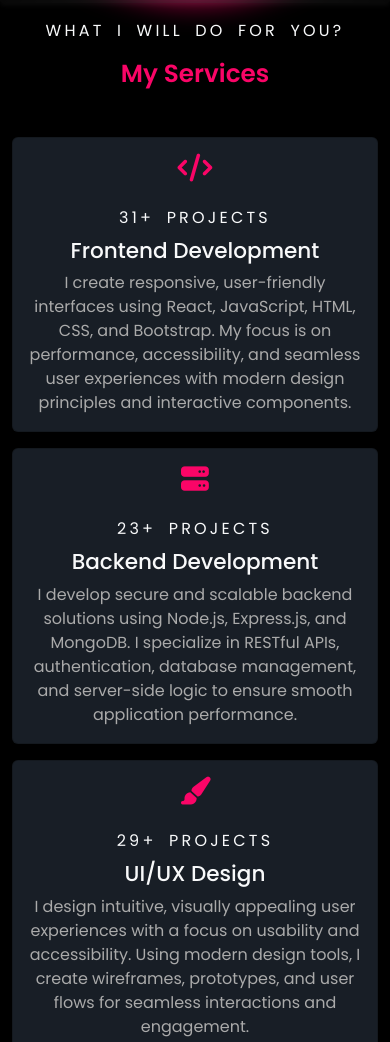
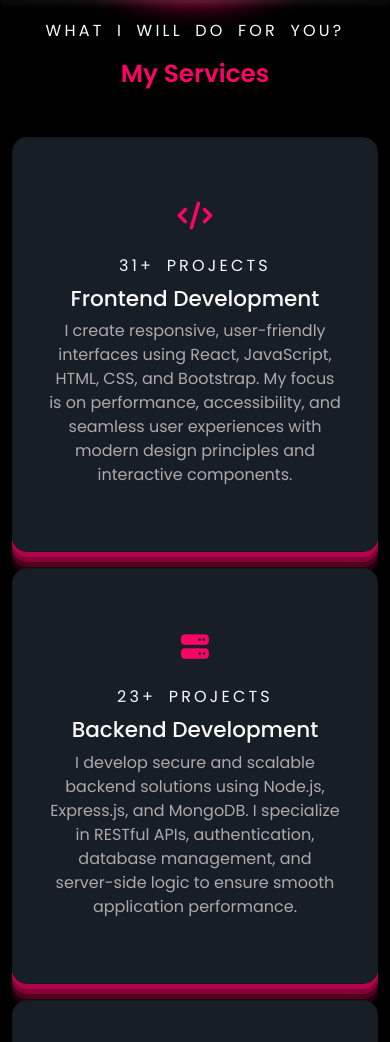
Before and after one commit to parkashkumarcs/my-official-webpage, a plain HTML site: page src/HTML/home.html in a window 390 px wide. Shown: the part 2080-3122 px from the top of the page. Drawn offline with nearby package versions, Linux system fonts and the light colour scheme.

Commit message:
service cards section updated4 03/06/2025

```diff
--- a/src/CSS/home.css
+++ b/src/CSS/home.css
@@ -1,12 +1,12 @@
-@import url('https://fonts.googleapis.com/css2?family=Poppins:ital,wght@0,100;0,200;0,300;0,400;0,500;0,600;0,700;0,800;0,900;1,100;1,200;1,300;1,400;1,500;1,600;1,700;1,800;1,900&display=swap');
-@import url('https://fonts.googleapis.com/css2?family=Merriweather+Sans:ital,wght@0,300..800;1,300..800&display=swap');
+@import url("https://fonts.googleapis.com/css2?family=Poppins:ital,wght@0,100;0,200;0,300;0,400;0,500;0,600;0,700;0,800;0,900;1,100;1,200;1,300;1,400;1,500;1,600;1,700;1,800;1,900&display=swap");
+@import url("https://fonts.googleapis.com/css2?family=Merriweather+Sans:ital,wght@0,300..800;1,300..800&display=swap");
 
 :root {
   --black-color: #000000;
-    --bg-green-color: #FA0567;
-    --heading-txt-color: #FFFFFF;
-    --para-txt-color: #AAAAAA;
-    --card-bg-color:#181E26;
+  --bg-green-color: #fa0567;
+  --heading-txt-color: #ffffff;
+  --para-txt-color: #aaaaaa;
+  --card-bg-color: #181e26;
   --btn-color: #090909;
 }
 * {
@@ -16,7 +16,6 @@
 
 body {
   background-color: var(--black-color);
-
 }
 
 /* h1{
@@ -25,10 +24,6 @@ body {
 .object-fit-contain {
   width: 100%;
   margin-top: 0px;
-
-}
-.card-bg-color{
-    background-color: var(--card-bg-color);
 }
 .txt-green {
   color: var(--bg-green-color);
@@ -51,24 +46,24 @@ body {
   background-color: var(--bg-green-color);
   border-radius: 5px;
 }
-.btn-txt-clr{
+.btn-txt-clr {
   color: var(--btn-color);
 }
 .btn-bg-color:hover {
-    border: .1rem solid var(--bg-green-color);
+  border: 0.1rem solid var(--bg-green-color);
   background-color: transparent;
   color: white;
 }
-.bg-tr-clr{
+.bg-tr-clr {
   background-color: #424242e1;
 }
 .font-size {
   font-size: 15px;
 }
-.font-format{
+.font-format {
   text-transform: uppercase;
   word-spacing: 5px;
-    letter-spacing: .2rem;
+  letter-spacing: 0.2rem;
 }
 .black-color {
   color: var(--black-color);
@@ -88,7 +83,7 @@ body {
 .hero-section {
   min-height: 120vh;
   margin-top: -100px;
-    background: url('../Images/bg.gif');
+  background: url("../Images/bg.gif");
   background-repeat: no-repeat;
   background-size: cover;
   /* box-shadow: 0px 5px 5px 5px rgba(0, 0, 0, 0.678); */
@@ -106,28 +101,20 @@ body {
   border-radius: 50%;
   border-top: 1rem solid white;
   border-bottom: 1rem solid white;
-    background-image: url('../Images/pk.png');
+  background-image: url("../Images/pk.png");
   background-position: center;
   background-size: 100%;
   background-position-y: top;
-    box-shadow:
-    0 0 1rem white,
-    inset 0 0 1rem white,
-    0 0 2rem var(--bg-green-color),
-    inset 0 0  2rem var(--bg-green-color),
-    0 0 6rem var(--bg-green-color),
-    inset 0 0 4rem var(--bg-green-color);
+  box-shadow: 0 0 1rem white, inset 0 0 1rem white,
+    0 0 2rem var(--bg-green-color), inset 0 0 2rem var(--bg-green-color),
+    0 0 6rem var(--bg-green-color), inset 0 0 4rem var(--bg-green-color);
   transition: 1s;
 }
-.image-container:hover{
+.image-container:hover {
   transition: 1s;
-    box-shadow:
-    0 0 1.5rem white,
-    inset 0 0 1.5rem white,
-    0 0 2.5rem var(--bg-green-color),
-    inset 0 0  2.5rem var(--bg-green-color),
-    0 0 5.5rem var(--bg-green-color),
-    inset 0 0 4.5rem var(--bg-green-color);
+  box-shadow: 0 0 1.5rem white, inset 0 0 1.5rem white,
+    0 0 2.5rem var(--bg-green-color), inset 0 0 2.5rem var(--bg-green-color),
+    0 0 5.5rem var(--bg-green-color), inset 0 0 4.5rem var(--bg-green-color);
   scale: 1.05;
 }
 .h1 {
@@ -135,17 +122,17 @@ body {
   color: aliceblue;
   font-family: "Merriweather Sans", sans-serif;
 }
-.paragrap{
+.paragrap {
   max-width: 500px;
   background-color: #080808be;
   padding: 5px;
   color: var(--para-txt-color);
   border-radius: 5px;
 }
-.para-txt-color{
+.para-txt-color {
   color: var(--para-txt-color);
 }
-hr{
+hr {
   margin-top: 0px;
   border: none;
   height: 6px;
@@ -153,19 +140,19 @@ hr{
   border-radius: 3px;
   box-shadow: 0 2px 5px rgba(255, 255, 255, 0.2);
 }
-img{
+img {
   width: 100%;
   height: auto;
 }
-.about-me{
+.about-me {
   border: 1px solid rgb(255, 255, 255);
   padding: 2px;
   border-radius: 50%;
   box-shadow: 0 0 2rem var(--bg-green-color),
-    inset 0 0  8rem var(--bg-green-color) ;
+    inset 0 0 8rem var(--bg-green-color);
   transition: 1s;
 }
-.about-me:hover{
+.about-me:hover {
   scale: 1.03;
   border: 4px solid rgb(255, 255, 255);
   transition: 0.5s;
@@ -179,27 +166,53 @@ img{
   line-height: 1;
   margin-right: 8px;
 }
-.text-deco{
+.text-deco {
   text-decoration: none;
 }
+/* style for serivce cards */
+.card-bg-color {
+  background-color: var(--card-bg-color);
+}
+.glow-card {
+  border-radius: 15px;
+  padding: 20px;
+  text-align: center;
+  box-shadow:
+    rgba(250, 5, 103, 0.4) 0px 5px,
+    rgba(250, 5, 103, 0.3) 0px 10px,
+    rgba(250, 5, 103, 0.2) 0px 15px,
+    rgba(250, 5, 103, 0.1) 0px 20px,
+    rgba(250, 5, 103, 0.05) 0px 25px;
 
-
-
+  transition: 0.3s ease-in-out;
+  overflow: hidden;
+}
+.glow-card:hover {
+    transform: scale(1.05);
+    box-shadow:
+        rgba(250, 5, 103, 0.7) 0px 5px,
+        rgba(250, 5, 103, 0.6) 0px 10px,
+        rgba(250, 5, 103, 0.5) 0px 15px,
+        rgba(250, 5, 103, 0.4) 0px 20px,
+        rgba(250, 5, 103, 0.3) 0px 25px,
+        rgba(250, 5, 103, 0.2) 0px 30px,
+        rgba(250, 5, 103, 0.1) 0px 35px;
+}
 
 /* Media queries section to make responsive */
 @media screen and (max-width: 680px) {
-    .h1{
+  .h1 {
     font-size: 2.8rem;
   }
-    .image-container{
+  .image-container {
     width: 18rem;
     margin-bottom: 2.5rem;
   }
-    .hero-section{
+  .hero-section {
     min-height: 100vh;
     margin-top: 0px;
   }
-    .text-justify{
+  .text-justify {
     text-align: left;
     hyphens: none;
   }
--- a/src/HTML/home.html
+++ b/src/HTML/home.html
@@ -212,8 +212,8 @@
           <h2 class="txt-green fw-semibold mt-3 mb-2">My Services</h2>
           <div class="row mt-5">
             <div class="col-lg-4">
-              <div class="card card-bg-color mb-3">
-                <div class="card-body">
+              <div class="card card-bg-color mb-3 py-5 glow-card">
+                <div class="card-body ">
                   <i class="fas fa-code  d-block txt-green fs-1 mb-4"></i>
                   <span class="text-light font-format">31+ projects</span>
                   <h5 class="card-title text-light fs-4 mt-2 mb-2">
@@ -230,7 +230,7 @@
             </div>
 
             <div class="col-lg-4">
-              <div class="card card-bg-color mb-3">
+              <div class="card card-bg-color mb-3 py-5 glow-card">
                 <div class="card-body">
                   <i class="fas fa-server d-block txt-green fs-1 mb-4"></i>
                   <span class="text-light font-format">23+ projects</span>
@@ -248,7 +248,7 @@
             </div>
 
             <div class="col-lg-4">
-              <div class="card card-bg-color mb-3">
+              <div class="card card-bg-color mb-3 py-5 glow-card">
                 <div class="card-body">
                   <i class="fas fa-paint-brush d-block txt-green fs-1 mb-4"></i>
                   <span class="text-light font-format">29+ projects</span>
```
Lines whose indentation alone changed are shown as unchanged.
